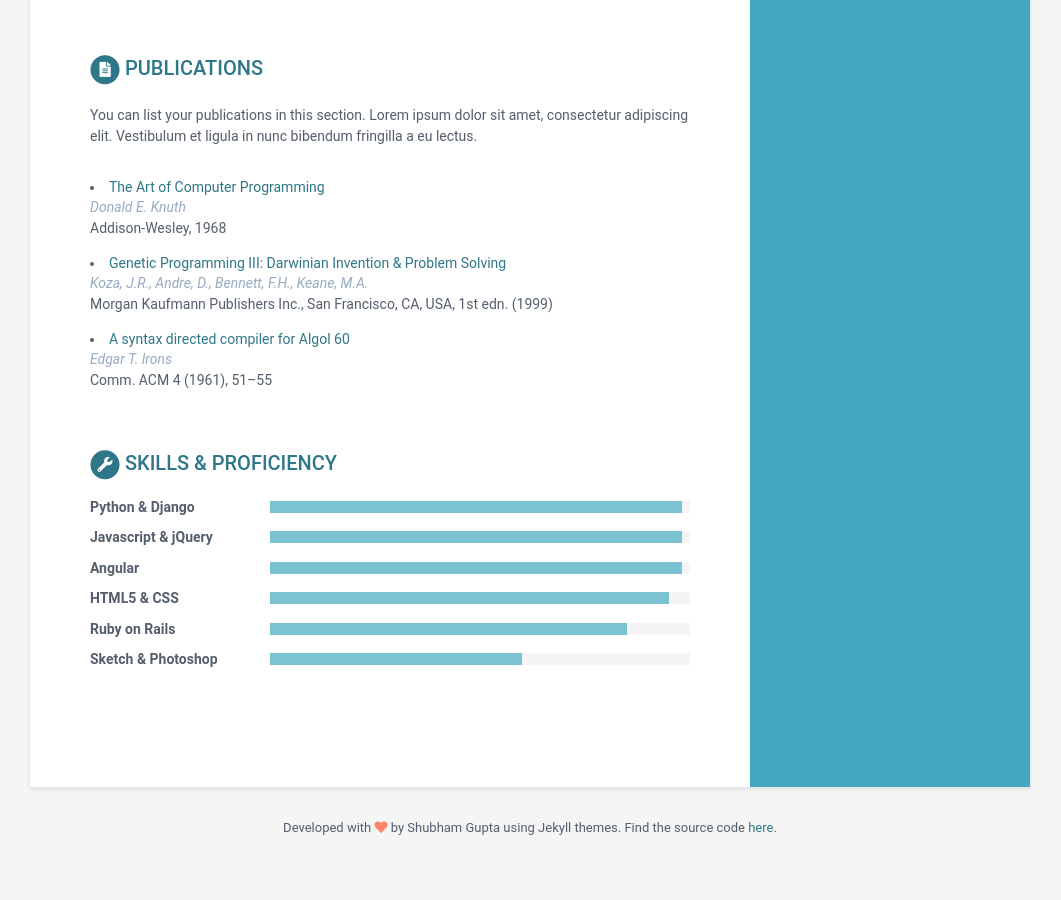
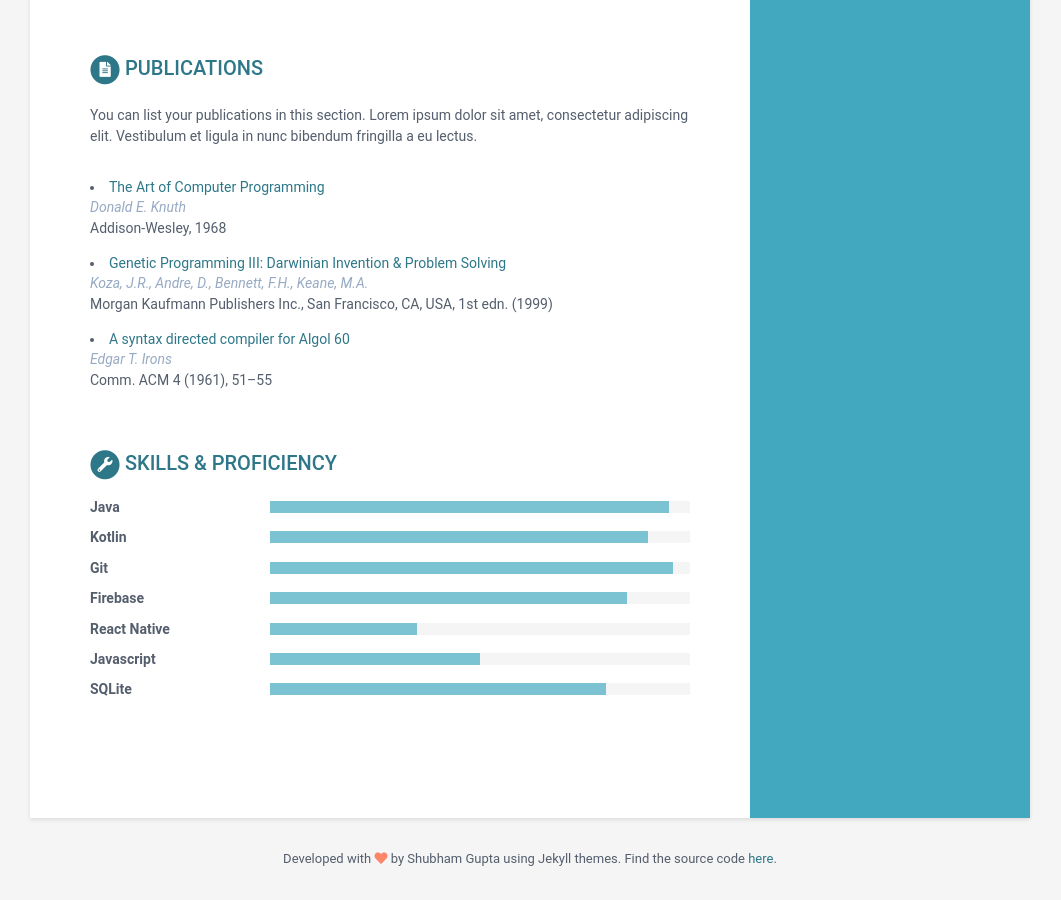
Before and after one commit to shubham08gupta/shubham08gupta.github.io, a Jekyll site: the page built from index.html, in a window 1280 px wide and 900 px high, scrolled down 1469 px. Shown: the whole window, without its empty margins (110-1171 px from the left). Built offline with Jekyll 4.4.1, drawn with Linux system fonts in a browser that asks for light colours; before the commit the page ends 2338 px from its top, so only the background shows below that.

Commit message:
update skills section

```diff
--- a/_data/data.yml
+++ b/_data/data.yml
@@ -169,23 +169,26 @@ skills:
     title: Skills &amp; Proficiency
 
     toolset:
-      - name: Python & Django
-        level: 98%
-
-      - name: Javascript & jQuery
-        level: 98%
-
-      - name: Angular
-        level: 98%
-
-      - name: HTML5 & CSS
+      - name: Java
         level: 95%
 
-      - name: Ruby on Rails
+      - name: Kotlin
+        level: 90%
+
+      - name: Git
+        level: 96%
+
+      - name: Firebase
         level: 85%
 
-      - name: Sketch & Photoshop
-        level: 60%
+      - name: React Native
+        level: 35%
+
+      - name: Javascript
+        level: 50%
+
+      - name: SQLite
+        level: 80%
 
 footer: >
     Developed with <i class="fas fa-heart"></i> by Shubham Gupta using Jekyll themes. Find the source code <a href="https://github.com/shubham08gupta/shubham08gupta.github.io">here</a>.
```
